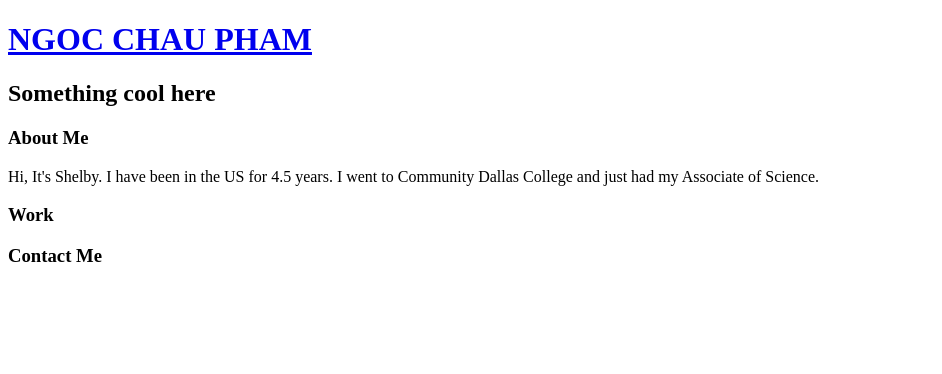
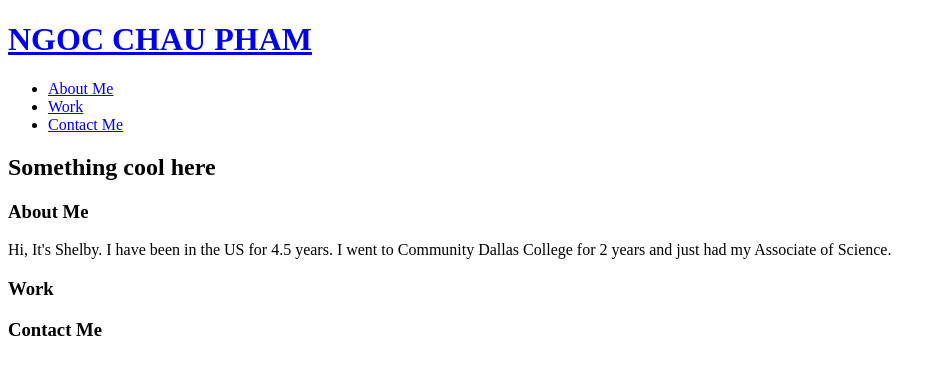
Before and after one commit to ncp9988/my-portfolio, a plain HTML site: page index.html in a window 1280 px wide. Shown: the whole page, without its empty margins (0-942 px from the left). Drawn offline with Linux system fonts and the light colour scheme.

Commit message:
outline html file and created gitignore

```diff
--- a/index.html
+++ b/index.html
@@ -9,11 +9,25 @@
             <h1>
                 <a href="/">NGOC CHAU PHAM</a>
             </h1>
+            <nav>
+                <ul>
+                    <li>
+                        <a href="#about-me">About Me</a>
+                    </li>
+                    <li>
+                        <a href="work">Work</a>
+                    </li>
+                    <li>
+                        <a href="contact-me">Contact Me</a>
+                    </li>
+                </ul>
+            </nav>
+
             <h2>Something cool here</h2>
         </header>
         <section>
             <h3>About Me</h3>
-            Hi, It's Shelby. I have been in the US for 4.5 years. I went to Community Dallas College and just had my Associate of Science.
+            Hi, It's Shelby. I have been in the US for 4.5 years. I went to Community Dallas College for 2 years and just had my Associate of Science.
             <h3>Work</h3>
         </section>
         <footer>
```
Also changed, not shown: 1 other file.
